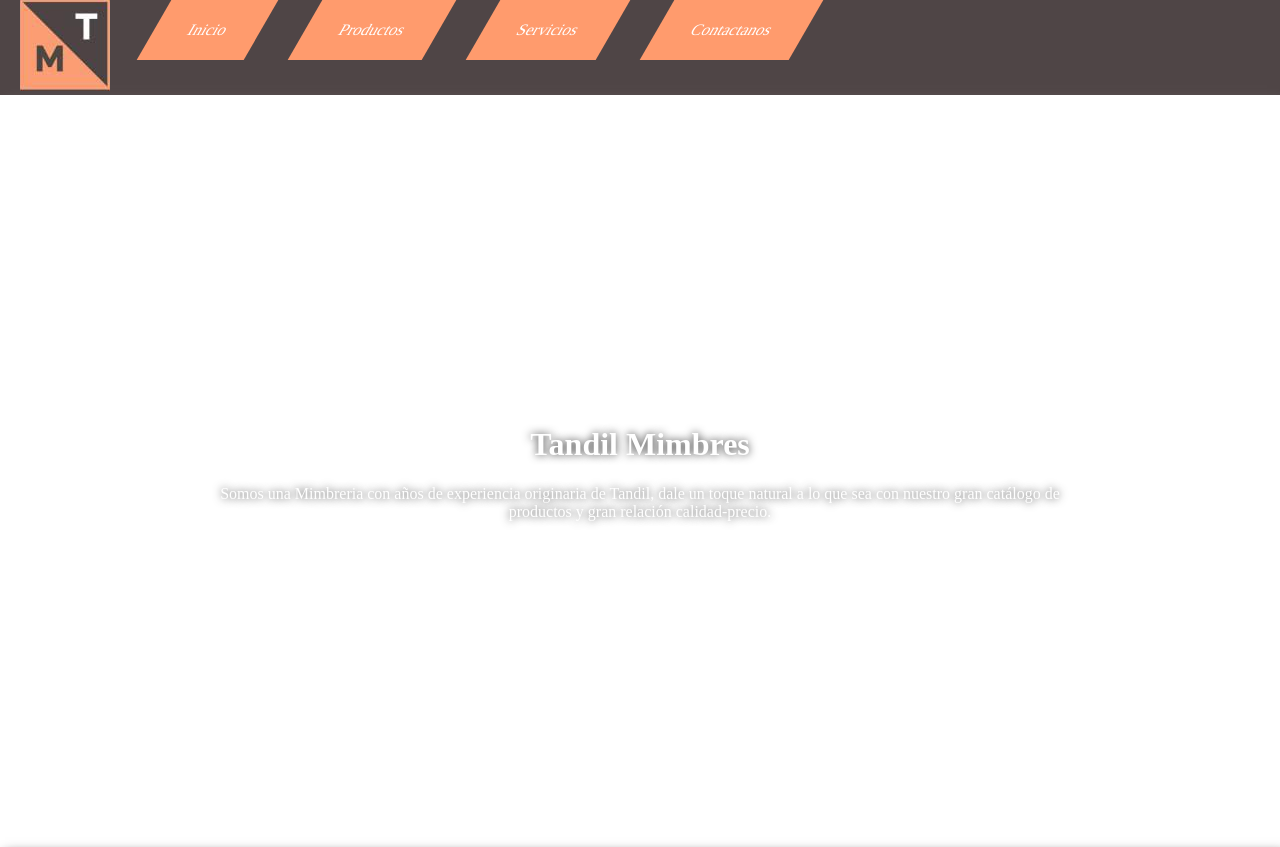
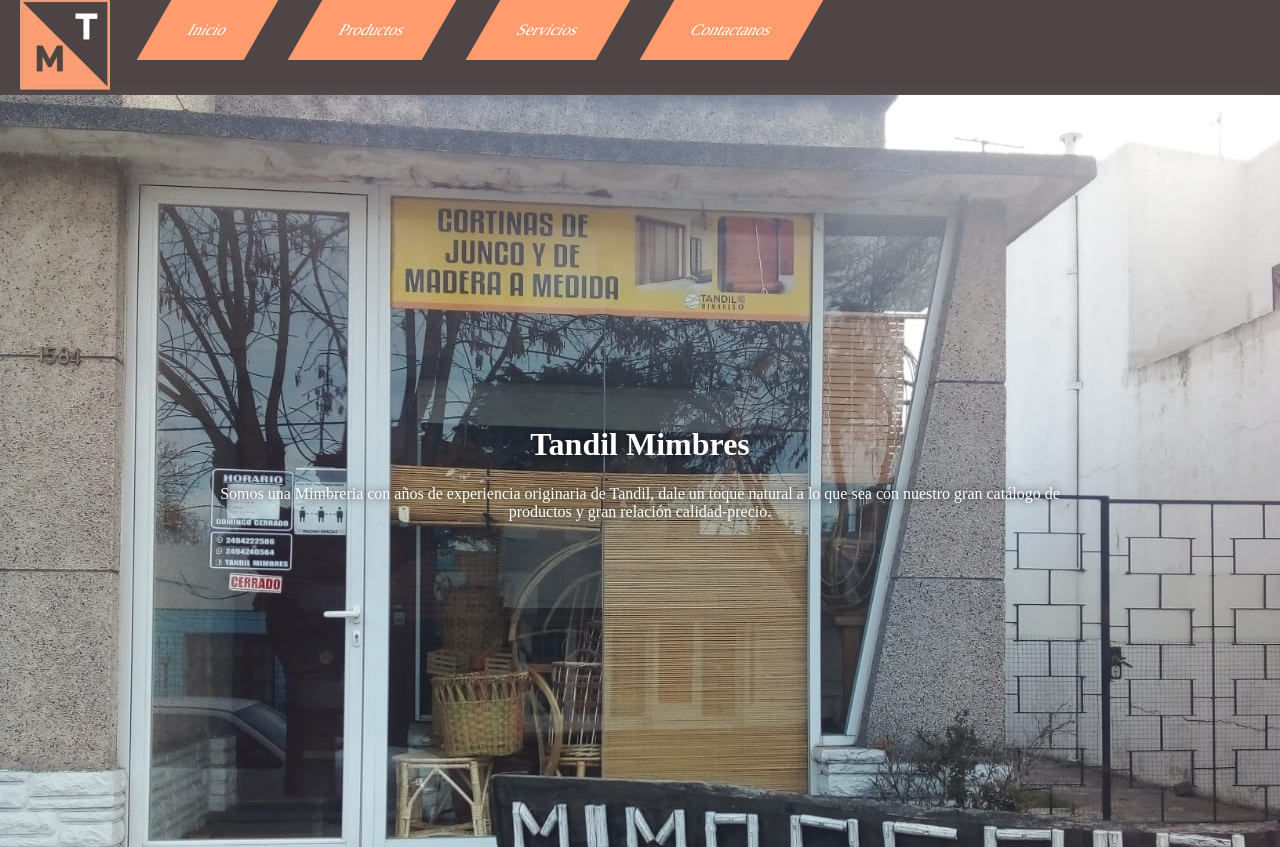
Before and after one commit to F3Rcmd/F3Rcmd-idea-FerminDelCarlo, a website: page index.html in a window 1280 px wide. Shown: the top 847 px of the page. Drawn offline with nearby package versions, Linux system fonts and the light colour scheme.

Commit message:
Sass correccion

```diff
--- a/sass/parciles/_text.scss
+++ b/sass/parciles/_text.scss
@@ -3,7 +3,7 @@
 
 
 .background {
-	background-image: url("../pngs/fondo.svg");
+	background-image: url("../pngs/fondo.jpeg");
 	padding: 220px 200px;
 	position: relative;
 	box-shadow: 5px 8px 12px gray;
```
Also changed, not shown: css/Estilo.css.
